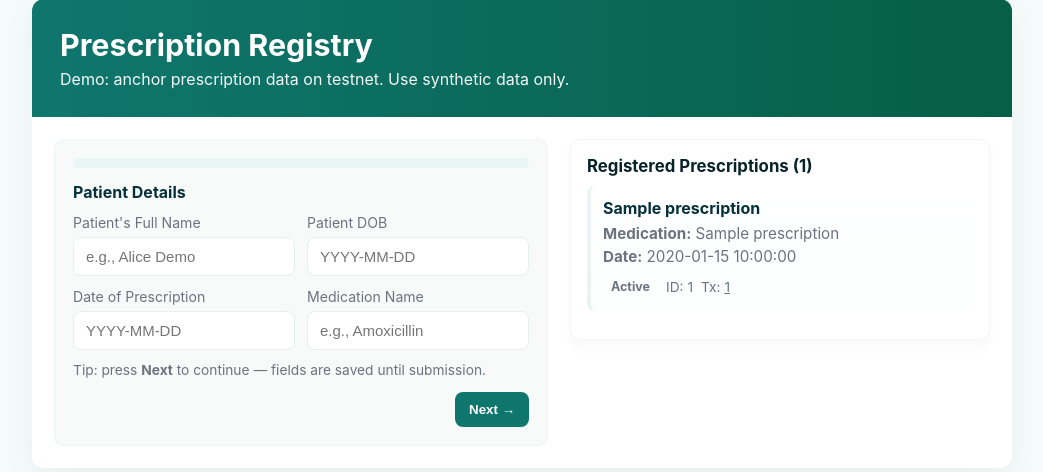
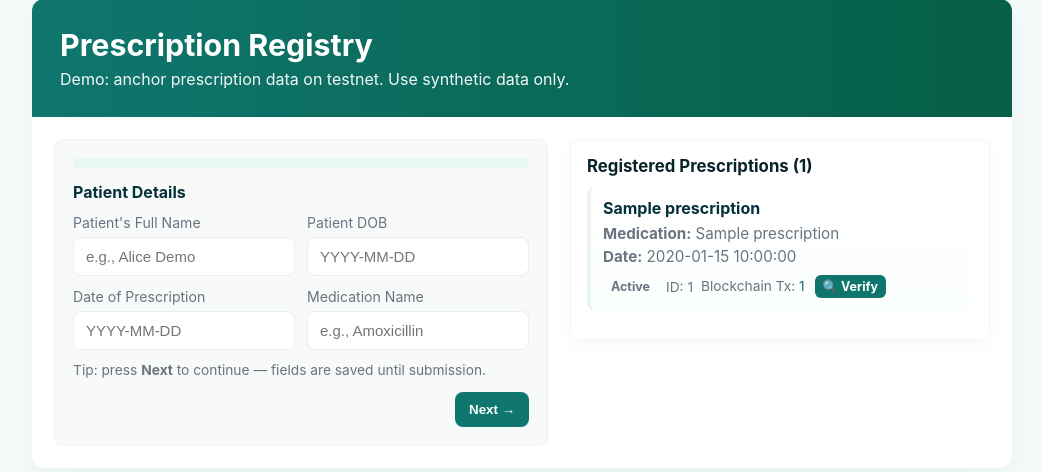
Before and after one commit to edzaniBruce51/algorand-prescription-registry-v1, a Flask app: template templates/index.html in a window 1280 px wide. Shown: the part 29-501 px from the top of the page, without its empty margins (118-1161 px from the left). Run offline with Flask 3, Linux system fonts and the light colour scheme; the template is opened without the code that fills it: most values are stand-ins (such as "Sample title", 1, 10 or a date in 2020).

Commit message:
improved UI/UX to best fit medical application

```diff
--- a/templates/index.html
+++ b/templates/index.html
@@ -141,6 +141,31 @@
 
         .small { font-size:0.86rem; color:var(--muted) }
 
+        /* Verify button styling */
+        .nav-btn {
+            display: inline-block;
+            background: var(--accent);
+            color: white;
+            padding: 4px 8px;
+            border-radius: 6px;
+            text-decoration: none;
+            font-size: 0.78rem;
+            font-weight: 700;
+            margin-left: 6px;
+            transition: background 200ms ease;
+        }
+        .nav-btn:hover {
+            background: var(--accent-2);
+        }
+
+        .prescription-url {
+            color: var(--accent);
+            text-decoration: none;
+        }
+        .prescription-url:hover {
+            text-decoration: underline;
+        }
+
         /* subtle focus for accessibility */
         input:focus, textarea:focus { outline:none; box-shadow:0 6px 18px rgba(6,95,70,0.06); border-color:rgba(15,118,110,0.9) }
 
@@ -276,7 +301,8 @@
                                     {% endif %}
                                     {% if prescription.data_id %}<span class="small">ID: {{ prescription.data_id }}</span>{% endif %}
                                     {% if prescription.blockchain_tx_id %}
-                                        <span class="small">Tx: <a class="small" href="https://testnet.explorer.perawallet.app/tx/{{ prescription.blockchain_tx_id }}" target="_blank">{{ prescription.blockchain_tx_id }}</a></span>
+                                        <span class="small">Blockchain Tx: <a class="prescription-url" href="https://testnet.explorer.perawallet.app/tx/{{ prescription.blockchain_tx_id }}" target="_blank">{{ prescription.blockchain_tx_id }}</a>
+                                        <a class="nav-btn" href="/verify_prescription?tx_id={{ prescription.blockchain_tx_id }}">🔍 Verify</a></span>
                                     {% endif %}
                                 </div>
                             </div>
```
